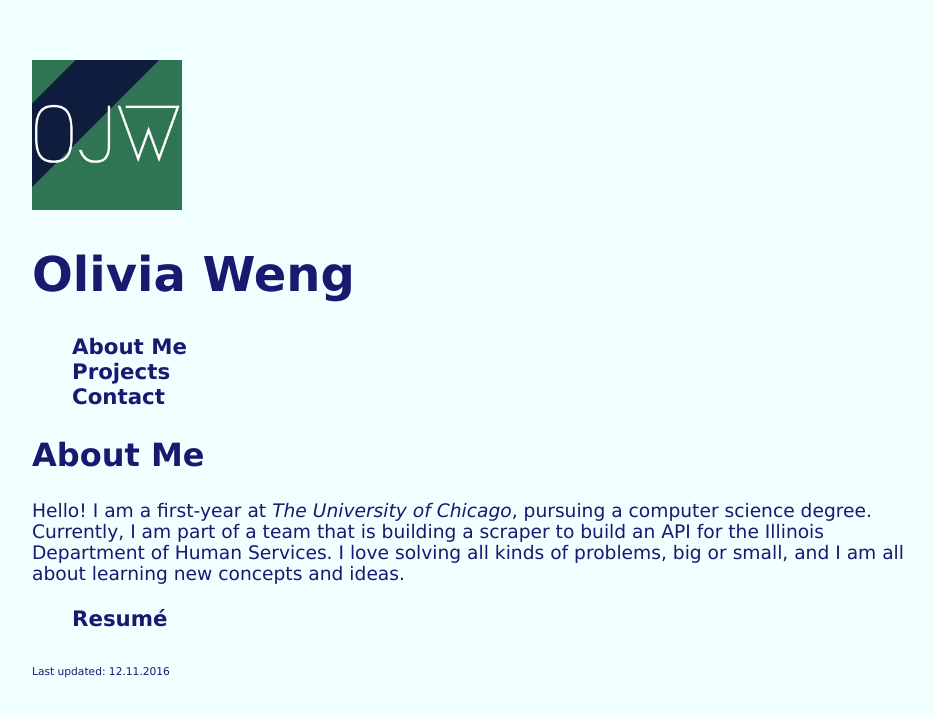
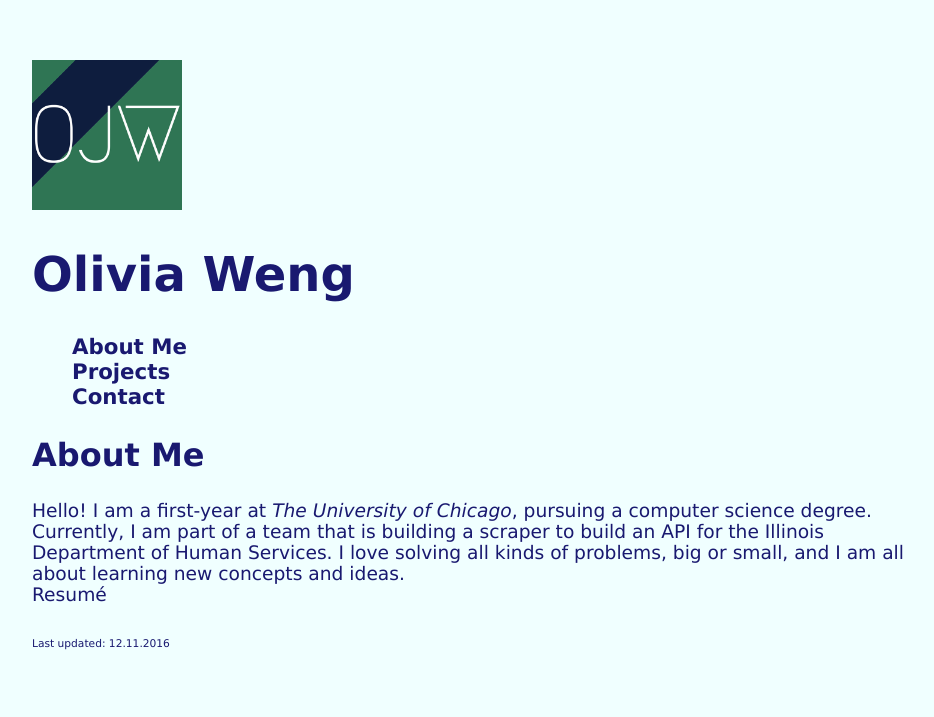
Before and after one commit to oliviaweng/oliviaweng.github.io, a Jekyll site: the page built from about.html, in a window 1280 px wide. Shown: the top 717 px of the page, without its empty margins (160-1094 px from the left). Built offline with Jekyll 4.4.1, drawn with Linux system fonts in a browser that asks for light colours.

```diff
--- a/about.html
+++ b/about.html
@@ -9,7 +9,6 @@ title: Olivia Weng—About Me
 	to build an API for the Illinois Department of Human Services. I love
 	solving all kinds of problems, big or small, and I am all about learning
 	new concepts and ideas.
-	<ul>
-		<li><a href="Weng, Olivia Resume 12-1-16.pdf" target="_blank">Resum&eacute;</a></li>
-	</ul>
+	<br>
+	<a href="Weng, Olivia Resume 12-1-16.pdf" target="_blank">Resum&eacute;</a></li>
 	</p>
```
